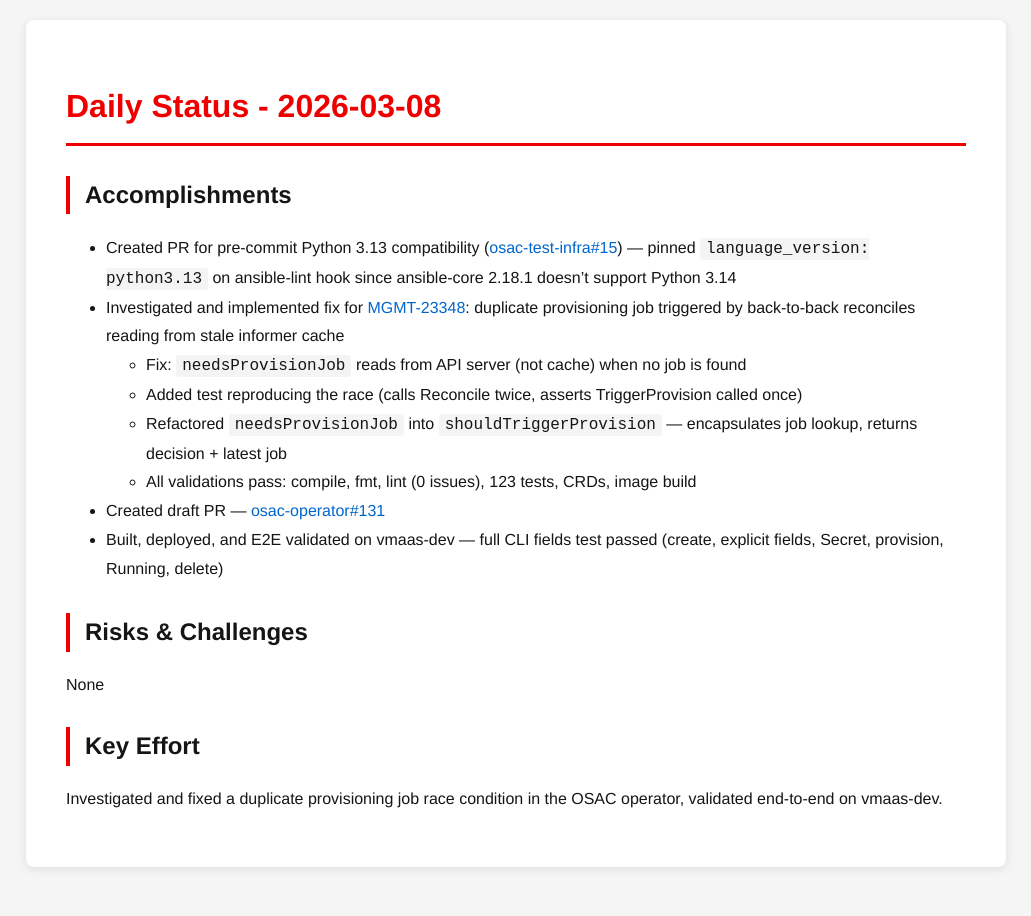
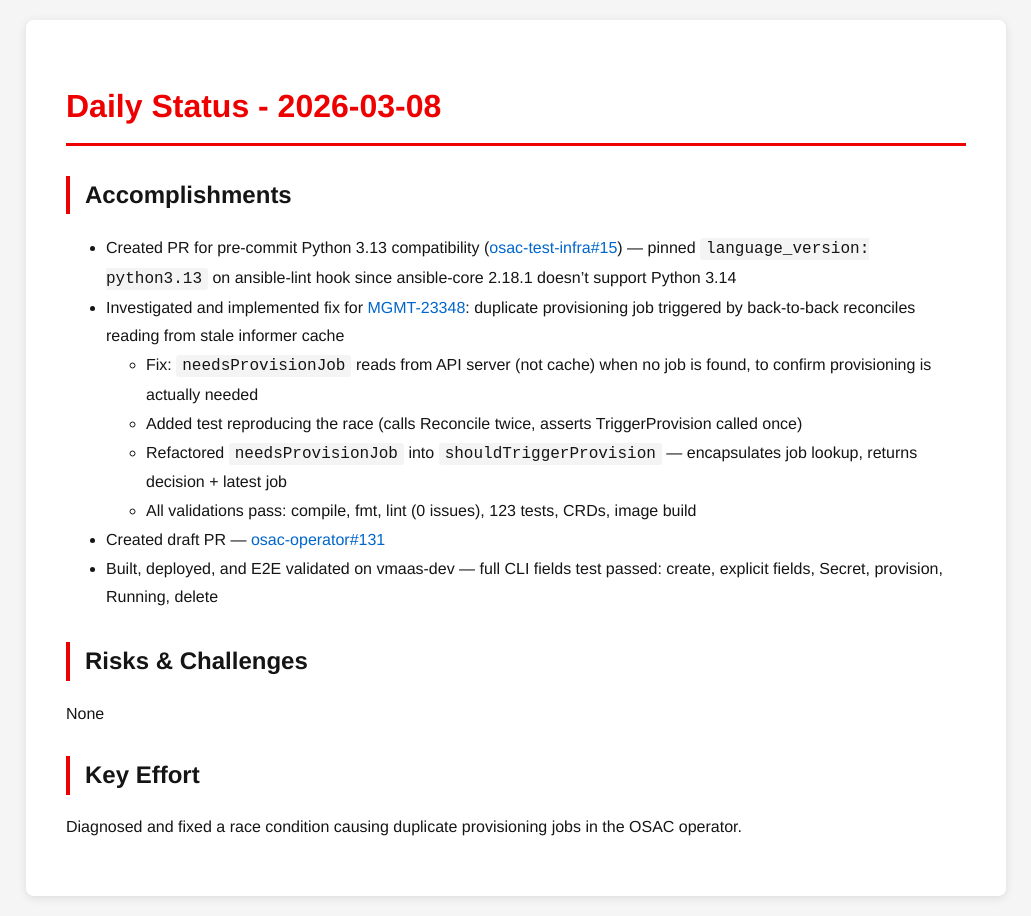
Before and after one commit to tzvatot/daily-status, a Jekyll site: the page built from 2026-03-08.md, in a window 1280 px wide. Shown: the whole page, without its empty margins (124-1155 px from the left). Built offline with Jekyll 4.4.1, drawn with Linux system fonts in a browser that asks for light colours.

Commit message:
Daily status update - 2026-03-08

```diff
--- a/2026-03-08.md
+++ b/2026-03-08.md
@@ -9,15 +9,15 @@ date: 2026-03-08
 ## Accomplishments
 - Created PR for pre-commit Python 3.13 compatibility ([osac-test-infra#15](https://github.com/osac-project/osac-test-infra/pull/15)) — pinned `language_version: python3.13` on ansible-lint hook since ansible-core 2.18.1 doesn't support Python 3.14
 - Investigated and implemented fix for [MGMT-23348](https://issues.redhat.com/browse/MGMT-23348): duplicate provisioning job triggered by back-to-back reconciles reading from stale informer cache
-  - Fix: `needsProvisionJob` reads from API server (not cache) when no job is found
+  - Fix: `needsProvisionJob` reads from API server (not cache) when no job is found, to confirm provisioning is actually needed
   - Added test reproducing the race (calls Reconcile twice, asserts TriggerProvision called once)
   - Refactored `needsProvisionJob` into `shouldTriggerProvision` — encapsulates job lookup, returns decision + latest job
   - All validations pass: compile, fmt, lint (0 issues), 123 tests, CRDs, image build
 - Created draft PR — [osac-operator#131](https://github.com/osac-project/osac-operator/pull/131)
-- Built, deployed, and E2E validated on vmaas-dev — full CLI fields test passed (create, explicit fields, Secret, provision, Running, delete)
+- Built, deployed, and E2E validated on vmaas-dev — full CLI fields test passed: create, explicit fields, Secret, provision, Running, delete
 
 ## Risks & Challenges
 None
 
 ## Key Effort
-Investigated and fixed a duplicate provisioning job race condition in the OSAC operator, validated end-to-end on vmaas-dev.
+Diagnosed and fixed a race condition causing duplicate provisioning jobs in the OSAC operator.
```
